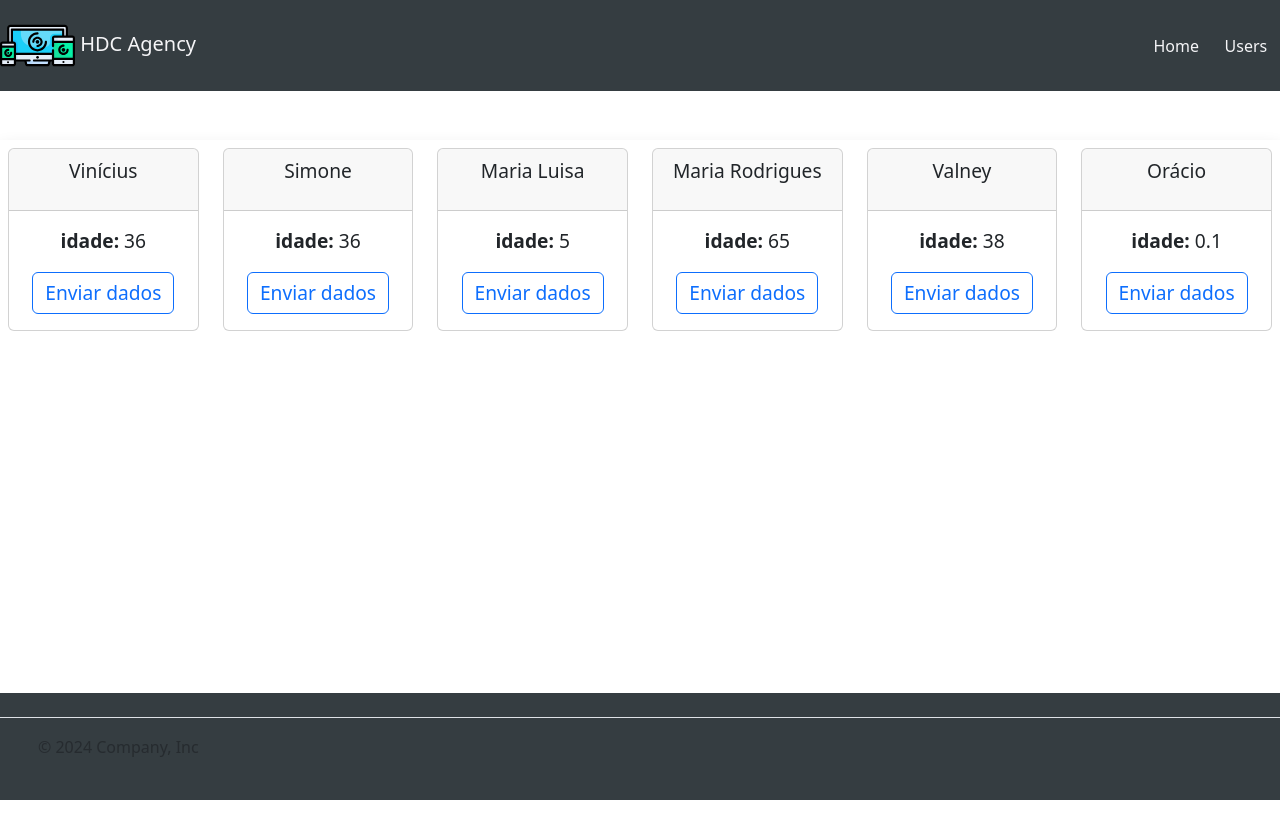
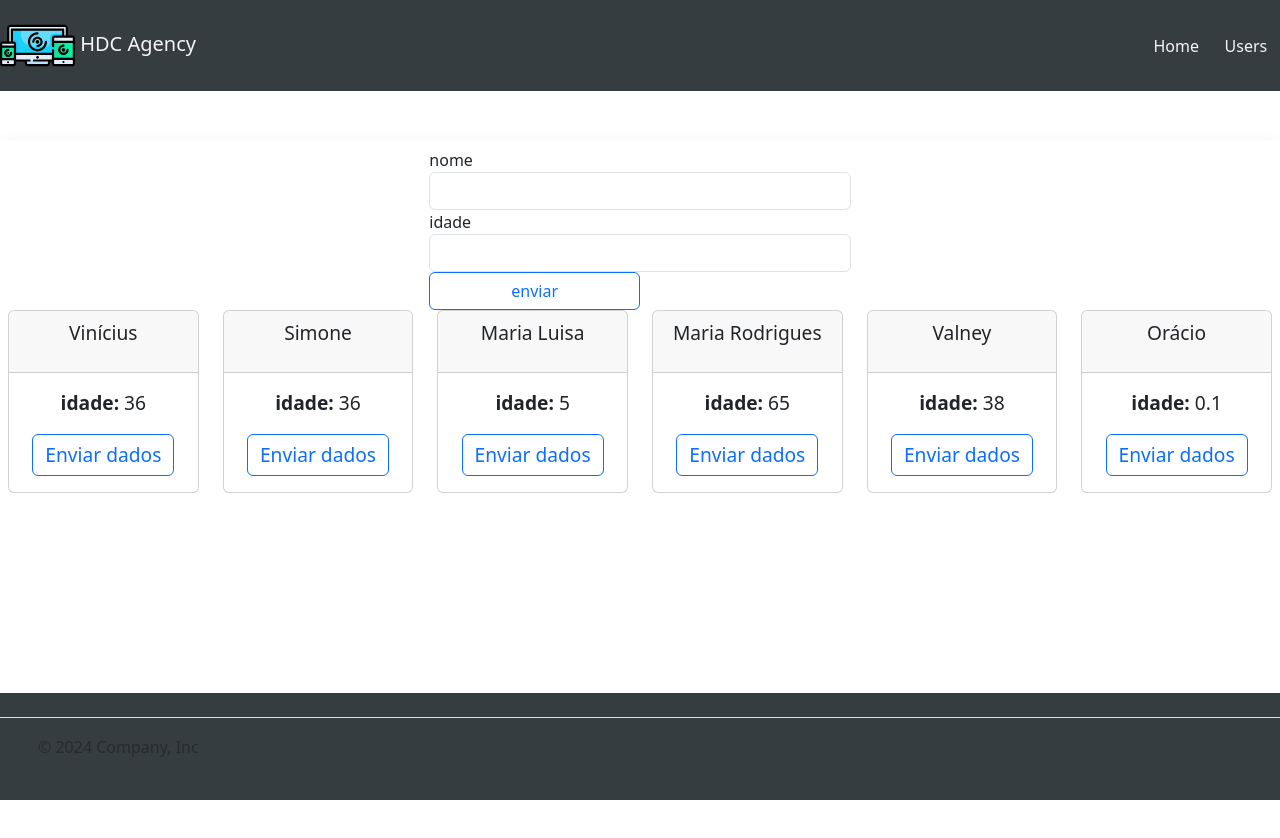
Before and after one commit to WiniciusDutra/hdc-agency, an Angular app: page /users in a window 1280 px wide. Shown: the top 838 px of the page. Built offline with nearby package versions, Linux system fonts and the light colour scheme.

Commit message:
Reactive Forms / validando e retornando dados

```diff
--- a/src/app/app.module.ts
+++ b/src/app/app.module.ts
@@ -10,6 +10,7 @@ import { BaseUiComponent } from './_components/base-ui/base-ui.component';
 import { UsersComponent } from './pages/users/users.component';
 import { UserComponent } from './pages/user/user.component';
 import { UserCardComponent } from './_components/user-card/user-card.component';
+import { ReactiveFormsModule } from '@angular/forms';
 
 
 @NgModule({
@@ -25,7 +26,8 @@ import { UserCardComponent } from './_components/user-card/user-card.component';
   ],
   imports: [
     BrowserModule,
-    AppRoutingModule
+    AppRoutingModule,
+    ReactiveFormsModule
   ],
   providers: [],
   bootstrap: [AppComponent]
--- a/src/app/pages/users/users.component.css
+++ b/src/app/pages/users/users.component.css
@@ -1,4 +1,5 @@
-ul li{
-    list-style: none;
-    margin: 15px 0;
+form{
+    display: flex;
+
+    justify-content: center;
 }
--- a/src/app/pages/users/users.component.html
+++ b/src/app/pages/users/users.component.html
@@ -1,3 +1,31 @@
+<form [formGroup]="userForm">
+  <div class="col-4">
+    <div class="form-group col-12">
+      <label for="nome">nome</label>
+      <input
+        id="nome"
+        type="text"
+        class="form-control"
+        formControlName="nome"
+      />
+    </div>
+
+    <div class="form-group col-12">
+      <label for="idade">idade</label>
+      <input
+        id="idade"
+        type="number"
+        class="form-control"
+        formControlName="idade"
+      />
+    </div>
+
+    <div class="form-group col-6">
+      <button (click)="submit()" class="btn btn-outline-primary form-control">enviar</button>
+    </div>
+  </div>
+</form>
+
 <div class="row">
   <app-user-card
     (userInfoEmitter)="infoUserSelecionado($event)"
@@ -8,6 +36,10 @@
 </div>
 <div *ngIf="usuarioSelecionado" class="mt-3 border col-md p-3">
   <h4>Usuário selecionado:</h4>
-  <p>nome: <b>{{usuarioSelecionado.name}}</b></p>
-  <p>idade: <b>{{usuarioSelecionado.age}}</b></p>
+  <p>
+    nome: <b>{{ usuarioSelecionado.name }}</b>
+  </p>
+  <p>
+    idade: <b>{{ usuarioSelecionado.age }}</b>
+  </p>
 </div>
--- a/src/app/pages/users/users.component.ts
+++ b/src/app/pages/users/users.component.ts
@@ -1,33 +1,48 @@
-import { Component } from '@angular/core';
+import { Component, OnInit } from '@angular/core';
 import { User } from '../../_models/user';
+import { FormBuilder, FormGroup, Validators } from '@angular/forms';
 
 @Component({
   selector: 'app-users',
   templateUrl: './users.component.html',
-  styleUrl: './users.component.css'
+  styleUrl: './users.component.css',
 })
-
-
-export class UsersComponent {
-
-
-  //listaUsuarios: string[] = ['Vinicius', 'Simone', 'Malú', 'Olaf', 'Catarina']
-
-  usuarioSelecionado : User | undefined;
-
-  usersList: User[] =
-  [
-    { name: 'Vinícius', age: 36},
-    { name: 'Simone', age: 36},
-    { name: 'Maria Luisa', age: 5},
-    { name: 'Maria Rodrigues', age: 65},
-    { name: 'Valney', age: 38},
-    { name: 'Orácio', age: .1}
-
-  ]
-
-  infoUserSelecionado(user:User){
-    this.usuarioSelecionado = user
+export class UsersComponent implements OnInit {
+  ngOnInit(): void {
+    this.initializeForm();
   }
 
+  submit() {
+    if (this.userForm.valid) {
+      console.log(this.userForm.value);
+    }
+  }
+
+  usuarioSelecionado: User | undefined;
+
+  userForm: FormGroup = new FormGroup({});
+  constructor(private fb: FormBuilder) {}
+
+  initializeForm() {
+    this.userForm = this.fb.group({
+      nome: ['', [Validators.required, Validators.maxLength(250)]],
+      idade: [
+        '',
+        [Validators.required, Validators.min(13), Validators.max(120)],
+      ],
+    });
+  }
+
+  usersList: User[] = [
+    { name: 'Vinícius', age: 36 },
+    { name: 'Simone', age: 36 },
+    { name: 'Maria Luisa', age: 5 },
+    { name: 'Maria Rodrigues', age: 65 },
+    { name: 'Valney', age: 38 },
+    { name: 'Orácio', age: 0.1 },
+  ];
+
+  infoUserSelecionado(user: User) {
+    this.usuarioSelecionado = user;
+  }
 }
```
